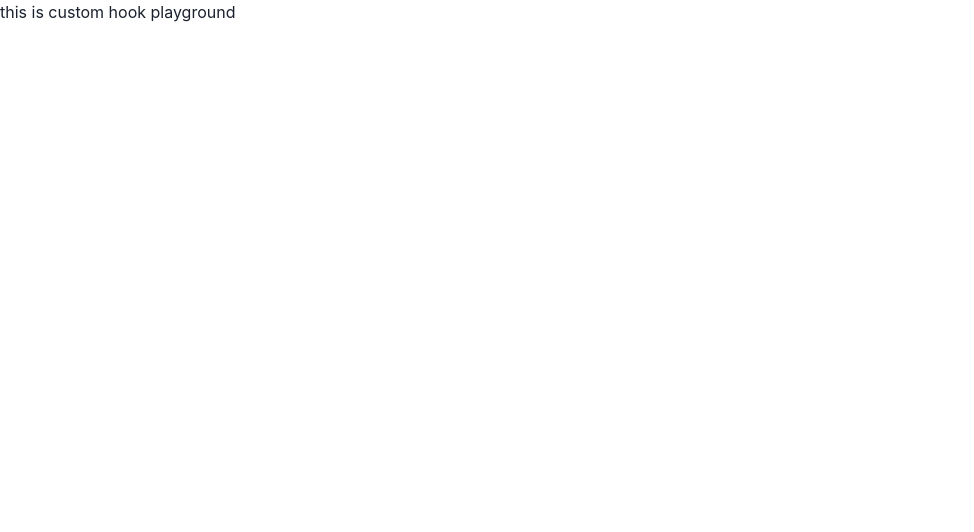
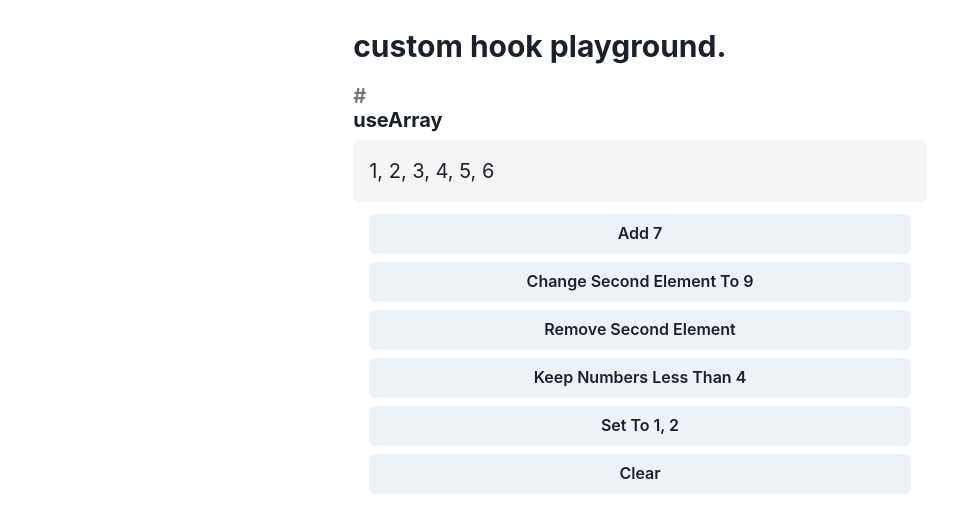
Before and after one commit to kca2250/custom_hook_playground, a React (Vite) app: page / in a window 1280 px wide. Shown: the top 532 px of the page, without its empty margins (0-974 px from the left). Built offline with nearby package versions, Linux system fonts and the light colour scheme.

Commit message:
useArray hook (#2)
* CustomHeadingコンポーネント作成

* Arrayコンポーネント作成

* useArray hookを作成

```diff
--- a/src/App.tsx
+++ b/src/App.tsx
@@ -1,5 +1,16 @@
+import { Container, Heading } from "@chakra-ui/react";
+import { ArrayComponent } from "./hooks/useArray/ArrayComponent";
+
 function App() {
-  return <p>this is custom hook playground</p>;
+  return (
+    <Container w="2xl" pt="7">
+      <Heading as="h1" size="lg" pb="5">
+        custom hook playground.
+      </Heading>
+
+      <ArrayComponent />
+    </Container>
+  );
 }
 
 export default App;
--- /dev/null
+++ b/src/components/CustomHeading.tsx
@@ -0,0 +1,16 @@
+import { Box, Heading, Text } from "@chakra-ui/react";
+
+type Props = {
+  title: string;
+};
+
+export const CustomHeading = ({ title }: Props) => {
+  return (
+    <Heading as={"h1"} fontSize={"xl"} mb={"2"}>
+      <Box as="span" fontWeight={"bold"} opacity={0.6}>
+        #
+      </Box>
+      <Text>{title}</Text>
+    </Heading>
+  );
+};
--- /dev/null
+++ b/src/hooks/useArray/ArrayComponent.tsx
@@ -0,0 +1,33 @@
+import { Box, Button, Container, Text } from "@chakra-ui/react";
+import useArray from "./useArray";
+import { CustomHeading } from "../../components/CustomHeading";
+
+export const ArrayComponent = () => {
+  const { array, set, push, remove, filter, update, clear } = useArray<number>([
+    1, 2, 3, 4, 5, 6,
+  ]);
+  return (
+    <>
+      <CustomHeading title={"useArray"} />
+
+      <Box
+        padding={4}
+        backgroundColor={"whitesmoke"}
+        borderRadius={"md"}
+        mb={3}
+      >
+        <Text fontSize={"xl"}>{array.join(", ")}</Text>
+      </Box>
+      <Container display={"flex"} flexDirection={"column"} gap={2}>
+        <Button onClick={() => push(7)}>Add 7</Button>
+        <Button onClick={() => update(1, 9)}>Change Second Element To 9</Button>
+        <Button onClick={() => remove(1)}>Remove Second Element</Button>
+        <Button onClick={() => filter((n) => n < 3)}>
+          Keep Numbers Less Than 4
+        </Button>
+        <Button onClick={() => set([1, 2])}>Set To 1, 2</Button>
+        <Button onClick={clear}>Clear</Button>
+      </Container>
+    </>
+  );
+};
--- /dev/null
+++ b/src/hooks/useArray/useArray.ts
@@ -0,0 +1,39 @@
+import { useCallback, useState } from "react";
+
+export default function useArray<T>(args: T[]) {
+  const [array, setArray] = useState(args);
+
+  const push = useCallback((element: T) => {
+    setArray((a) => [...a, element]);
+  }, []);
+
+  const filter = useCallback((callback: (element: T) => boolean) => {
+    setArray((a) => a.filter(callback));
+  }, []);
+
+  const update = useCallback((index: number, element: T) => {
+    setArray((a) => [
+      ...a.slice(0, index),
+      element,
+      ...a.slice(index + 1, a.length),
+    ]);
+  }, []);
+
+  const remove = useCallback((index: number) => {
+    setArray((a) => [...a.slice(0, index), ...a.slice(index + 1, a.length)]);
+  }, []);
+
+  const clear = useCallback(() => {
+    setArray([]);
+  }, []);
+
+  return {
+    array,
+    set: setArray,
+    push,
+    filter,
+    update,
+    remove,
+    clear,
+  };
+}
```
